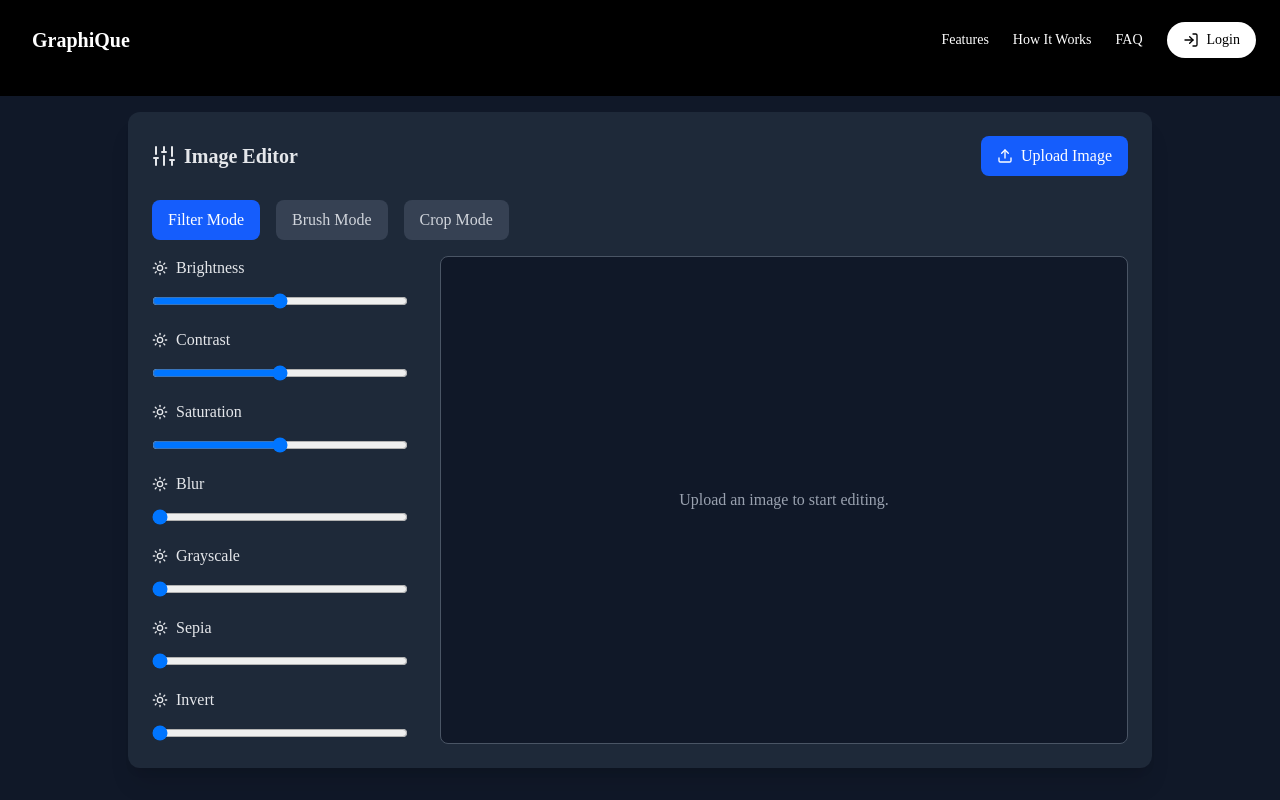
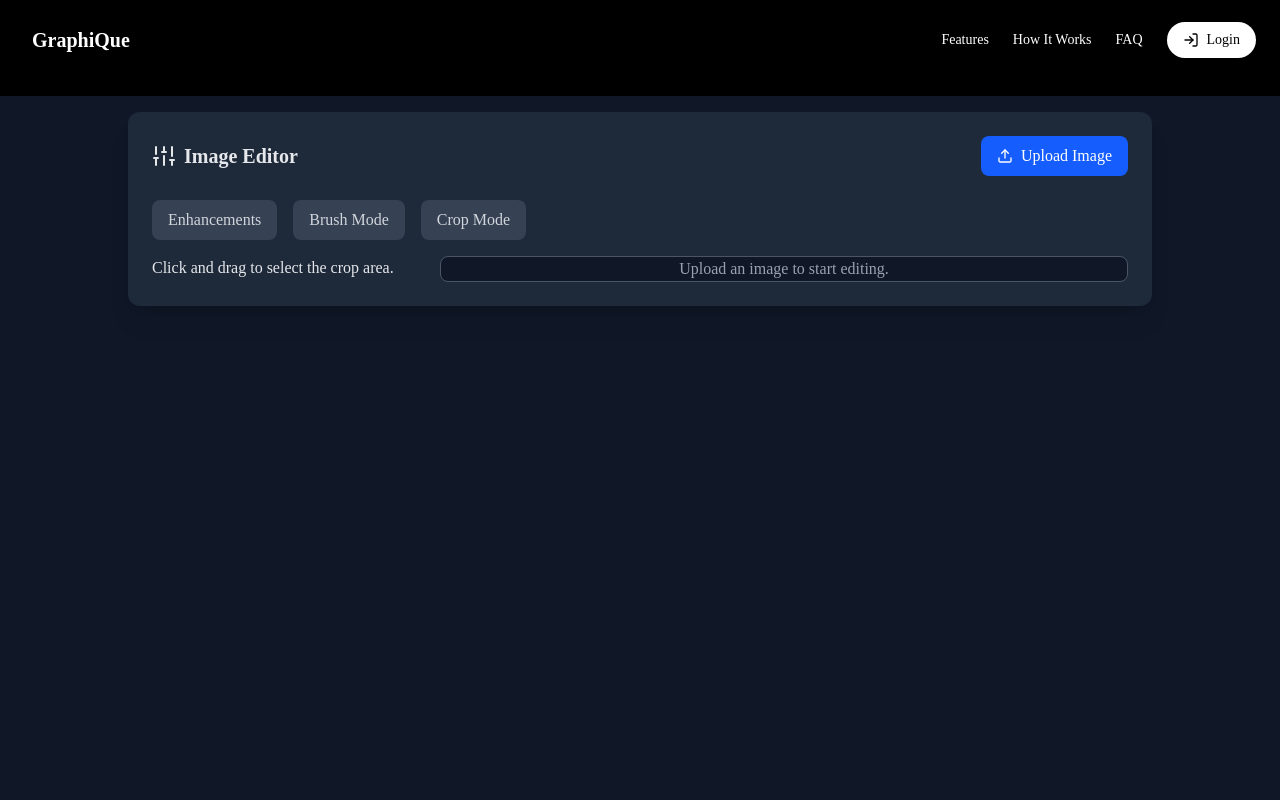
Before and after one commit to bismaysarangi/graphiQue, a React (Vite) app: page /edit-image in a window 1280 px wide. Shown: the top 800 px of the page. Built offline with nearby package versions, Linux system fonts and the light colour scheme.

Commit message:
Renamed FilterMode

```diff
--- a/src/pages/EditImage.jsx
+++ b/src/pages/EditImage.jsx
@@ -10,7 +10,7 @@ const EditImage = () => {
   const [image, setImage] = useState(null);
   const [isDrawing, setIsDrawing] = useState(false);
   const [undoStack, setUndoStack] = useState([]);
-  const [editMode, setEditMode] = useState('filter'); // 'filter', 'brush', or 'crop'
+  const [editMode, setEditMode] = useState('enhancements'); // 'filter', 'brush', or 'crop'
 
   // Filter states
   const [filters, setFilters] = useState({
@@ -262,7 +262,7 @@ const EditImage = () => {
   };
 
   useEffect(() => {
-    if (editMode === 'filter') {
+    if (editMode === 'enhancements') {
       applyFilters();
     }
   }, [filters, image, editMode]);
@@ -295,7 +295,7 @@ const EditImage = () => {
                   <Download className="mr-2 w-4 h-4 inline" />
                   Save
                 </button>
-                {editMode === 'filter' && (
+                {editMode === 'enhancements' && (
                   <button
                     onClick={resetFilters}
                     className="text-gray-400 hover:text-gray-200 p-2 rounded-md"
@@ -319,14 +319,14 @@ const EditImage = () => {
 
         <div className="flex gap-4 mb-4">
           <button
-            onClick={() => setEditMode('filter')}
+            onClick={() => setEditMode('enhancements')}
             className={`px-4 py-2 rounded-lg ${
               editMode === 'filter'
                 ? 'bg-blue-600 text-white'
                 : 'bg-gray-700 text-gray-300'
             }`}
           >
-            Filter Mode
+            Enhancements
           </button>
           <button
             onClick={() => setEditMode('brush')}
```
